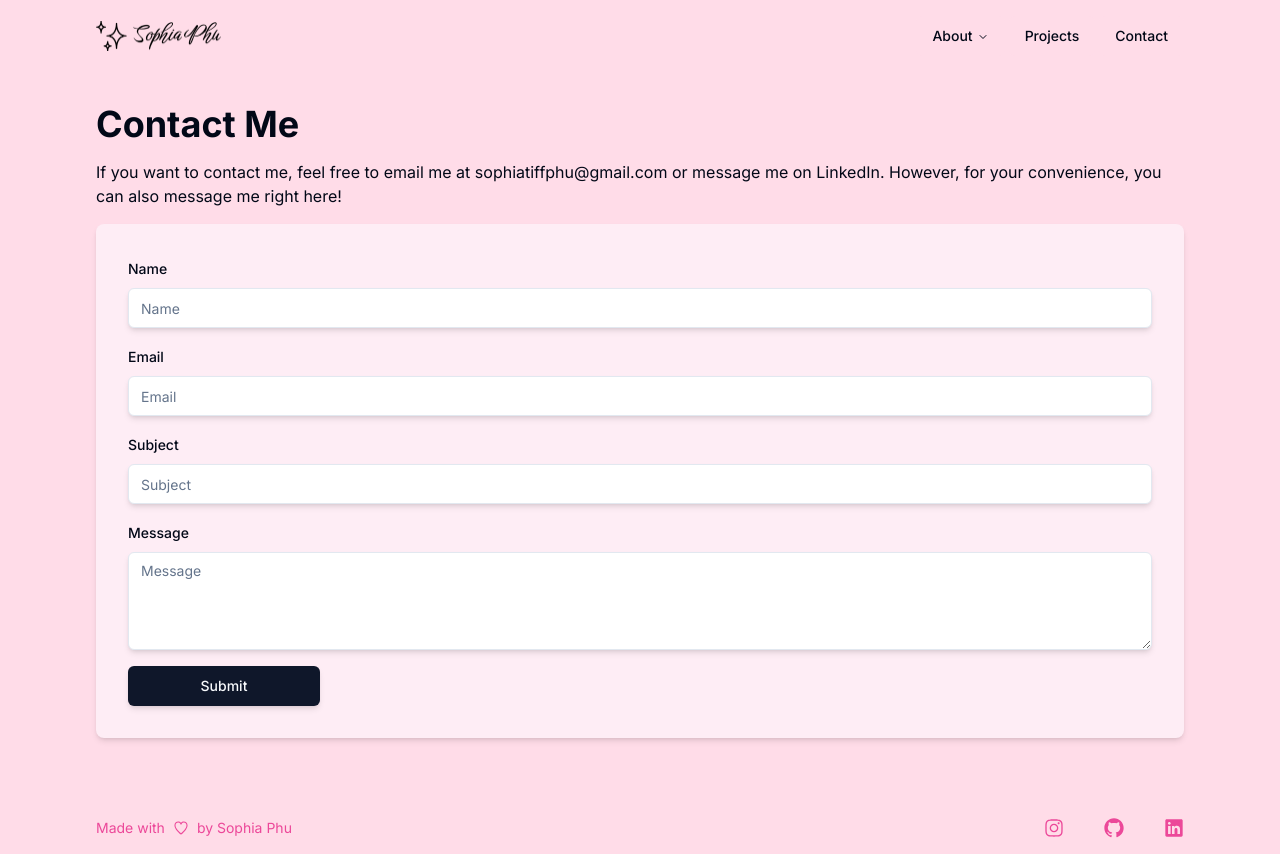
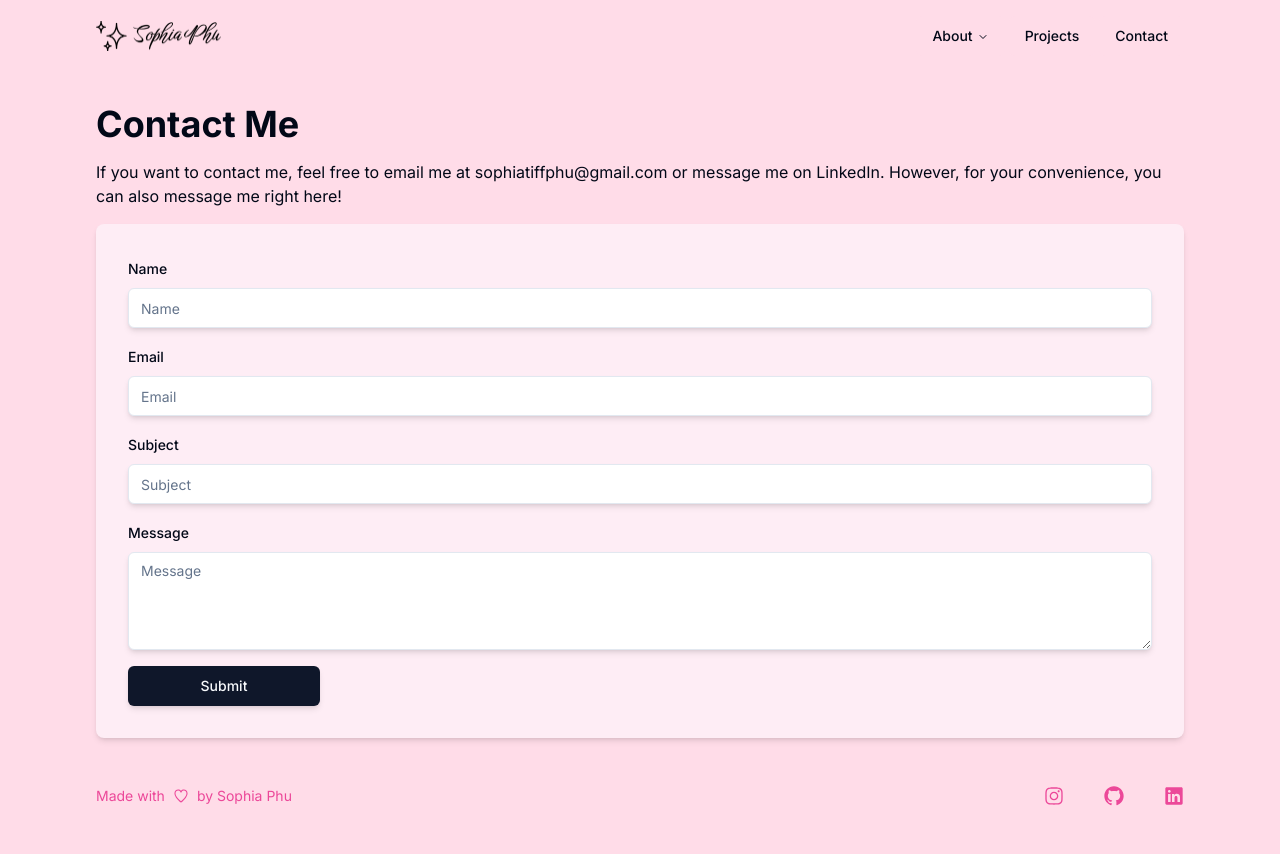
Before and after one commit to sophiaaphu/sophia-personal-website, a Next.js app in the folder sophia-personal-website/: page /contact in a window 1280 px wide. After the commit the page ends 822 px from the top, so only its background shows below. Built offline with nearby package versions, Linux system fonts and the light colour scheme.

Commit message:
font + padding adjustments

```diff
--- a/sophia-personal-website/src/app/contact/page.tsx
+++ b/sophia-personal-website/src/app/contact/page.tsx
@@ -43,7 +43,7 @@ export default function Contact() {
 
   return (
     <main className="flex flex-col py-12 gap-16">
-      <div className="flex flex-col gap-4 pb-8">
+      <div className="flex flex-col gap-4">
         <h1 className="font-bold text-3xl lg:text-4xl">Contact Me</h1>
         <div>
           <p className=" text-small md:text-base">
--- a/sophia-personal-website/src/app/projects/page.tsx
+++ b/sophia-personal-website/src/app/projects/page.tsx
@@ -16,7 +16,7 @@ export default function Projects() {
           <div>
             <h1 className="mt-6 lg:mt-16 font-bold text-4xl lg:text-5xl text-white">Featured Work</h1>
             <div className="mt-4 lg:mt-8 text-white">
-              <p className=" text-base lg:text-lg">View the work I created/contributed to!</p>
+              <p className=" text-sm md:text-base lg:text-lg">View the work I created/contributed to!</p>
               <p className=" text-base lg:text-lg hidden lg:block">
                 Hackathon projects, Aggie Coding Club Projects, personal projects,
                 and more!
```
